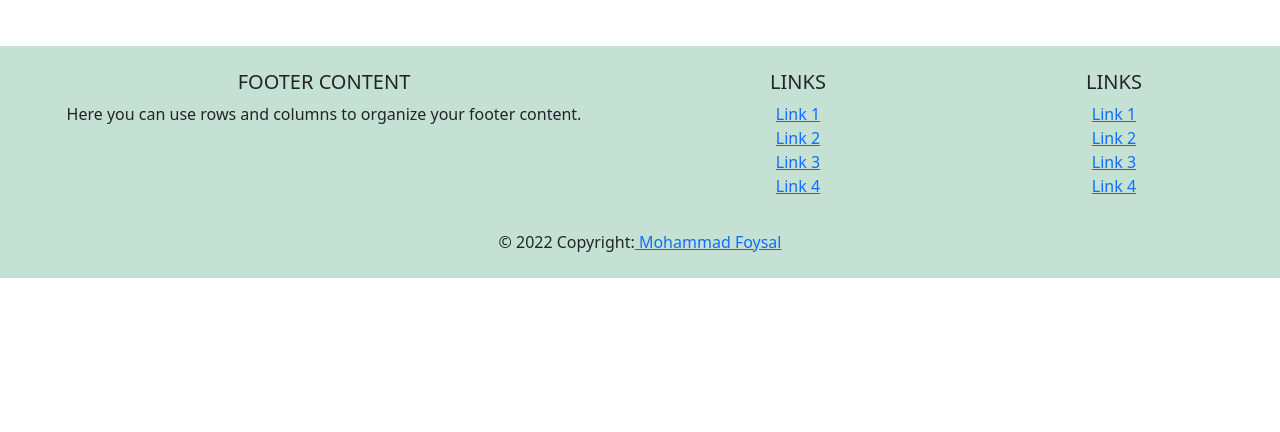
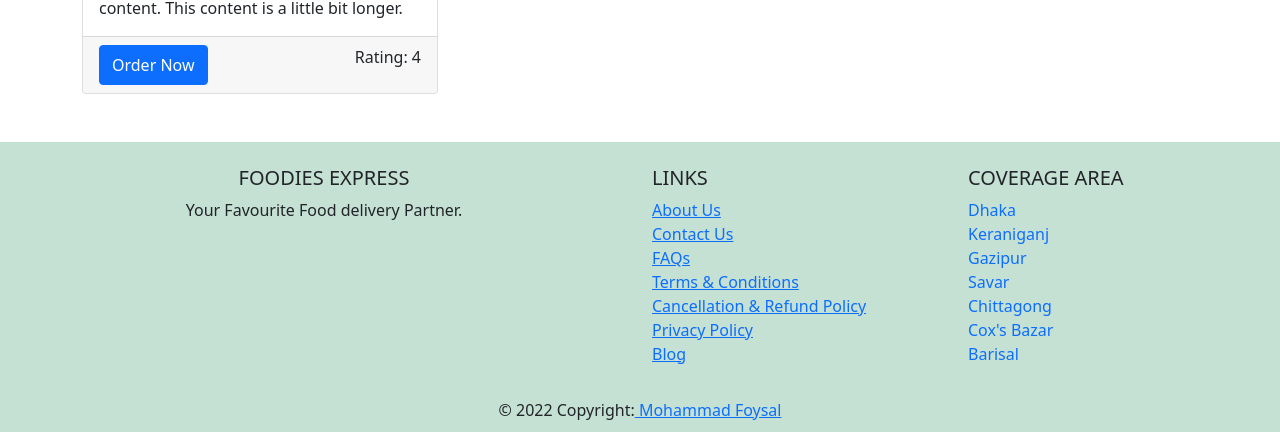
Before and after one commit to Foy5al/food-express, a React (Create React App) app: page / in a window 1280 px wide. Shown: the part 2027-2459 px from the top of the page. Before the commit the page ends 2305 px from the top, so only its background shows below. Built offline with nearby package versions, Linux system fonts and the light colour scheme.

Commit message:
footer fix

```diff
--- a/src/components/Footer/Footer.js
+++ b/src/components/Footer/Footer.js
@@ -1,34 +1,49 @@
 import React from 'react';
 
 const Footer = () => {
+    const comapnyInfo = [
+        'About Us',
+        'Contact Us',
+        'FAQs',
+        'Terms & Conditions',
+        'Cancellation & Refund Policy',
+        "Privacy Policy",
+        'Blog',
+    ]
+    const CoverageArea = [
+        'Dhaka',
+        'Keraniganj',
+        'Gazipur',
+        'Savar',
+        'Chittagong',
+        "Cox's Bazar",
+        'Barisal',
+    ]
     return (
         <footer className="bg-success p-2 text-dark bg-opacity-25 page-footer font-small blue pt-4 mt-5">
             <div className="container-fluid text-center text-md-left">
                 <div className="row">
                     <div className="col-md-6 mt-md-0 mt-3">
-                        <h5 className="text-uppercase">Footer Content</h5>
-                        <p>Here you can use rows and columns to organize your footer content.</p>
+                        <h5 className="text-uppercase">Foodies Express</h5>
+                        <p>Your Favourite Food delivery Partner.</p>
                     </div>
 
                     <hr className="clearfix w-100 d-md-none pb-0" />
 
-                    <div className="col-md-3 mb-md-0 mb-3">
+                    <div className=" text-start col-md-3 mb-md-0 mb-3">
                         <h5 className="text-uppercase">Links</h5>
                         <ul className="list-unstyled">
-                            <li><a href="#!">Link 1</a></li>
-                            <li><a href="#!">Link 2</a></li>
-                            <li><a href="#!">Link 3</a></li>
-                            <li><a href="#!">Link 4</a></li>
+                            {
+                                comapnyInfo.map(info => <li><a href="#!">{info}</a></li>)
+                            }
                         </ul>
                     </div>
 
-                    <div className="col-md-3 mb-md-0 mb-3">
-                        <h5 className="text-uppercase">Links</h5>
-                        <ul className="list-unstyled">
-                            <li><a href="#!">Link 1</a></li>
-                            <li><a href="#!">Link 2</a></li>
-                            <li><a href="#!">Link 3</a></li>
-                            <li><a href="#!">Link 4</a></li>
+                    <div className="text-start col-md-3 mb-md-0 mb-3">
+                        <h5 className="text-uppercase">COVERAGE AREA</h5>
+                        <ul className="list-unstyled ">
+                            {CoverageArea.map(area => <li><a className='text-decoration-none' href="/">{area} </a></li>)}
+
                         </ul>
                     </div>
                 </div>
--- a/src/components/Header/Banner/DealBanner/DealBanner.js
+++ b/src/components/Header/Banner/DealBanner/DealBanner.js
@@ -27,7 +27,7 @@ const DealBanner = (props) => {
 
     return (
 
-        <div>
+        <div className='my-5'>
             <Carousel className='deal-img'
                 swipeable={false}
                 draggable={false}
```
